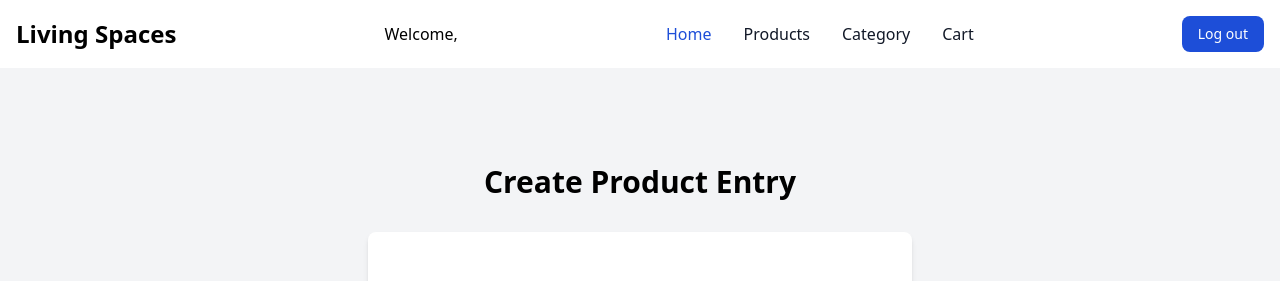
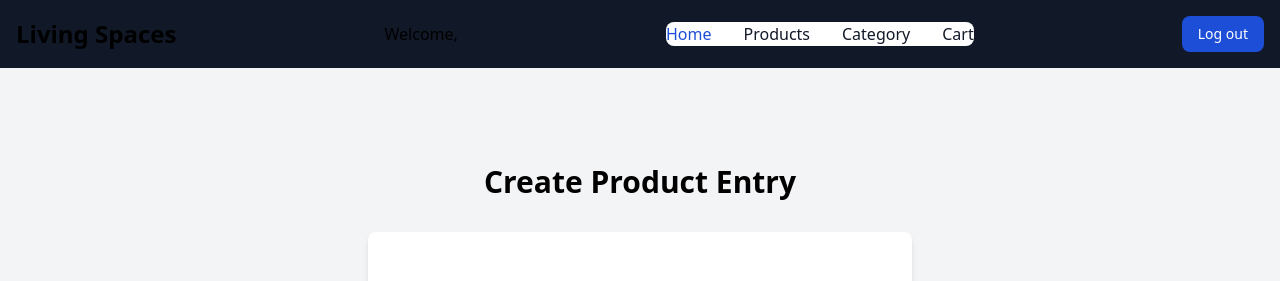
Before and after one commit to reyvanomario/living-spaces, a Django app: page /create-product-entry in a window 1280 px wide. Shown: the top 281 px of the page. Run offline with Django 5.2, Linux system fonts and the light colour scheme; some libraries are stand-ins or nearby versions.

Commit message:
Mengubah warna navbar menjadi tetap dalam light/dark mode

```diff
--- a/templates/navbar.html
+++ b/templates/navbar.html
@@ -1,7 +1,7 @@
 
 
 
-<nav class="bg-white border-gray-200 dark:bg-gray-900">
+<nav class="border-gray-200 bg-gray-900">
   <div class="max-w-screen-xl flex flex-wrap items-center justify-between mx-auto p-4">
     <div>
       <a href="{% url 'main:show_main' %}" class="flex items-center space-x-3 rtl:space-x-reverse">
```
Also changed, not shown: db.sqlite3.
